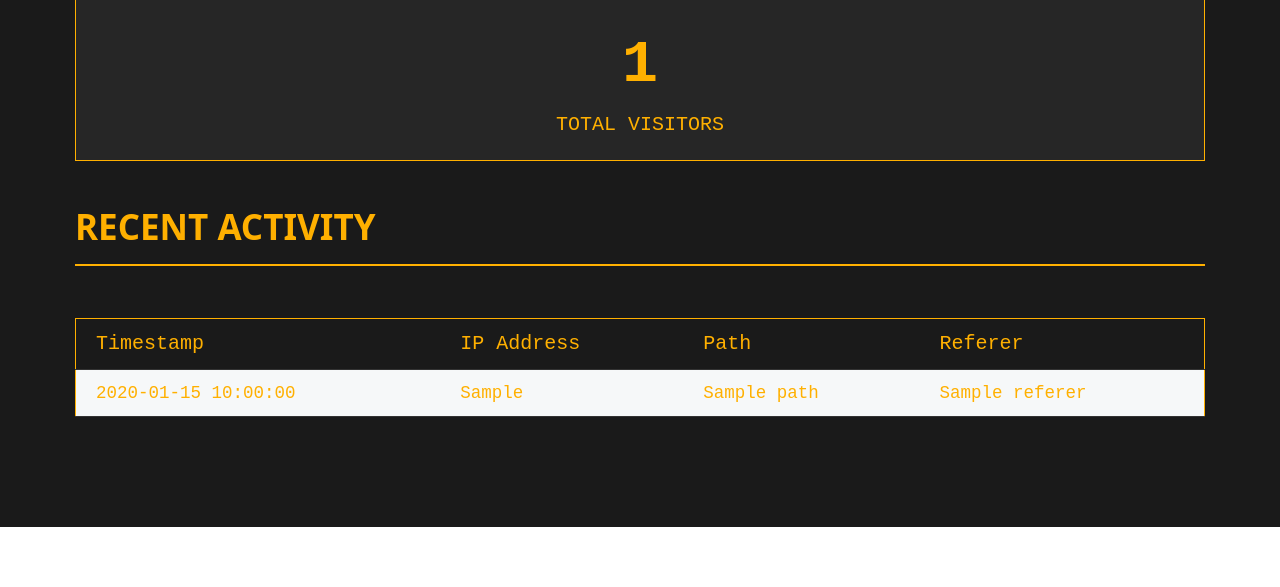
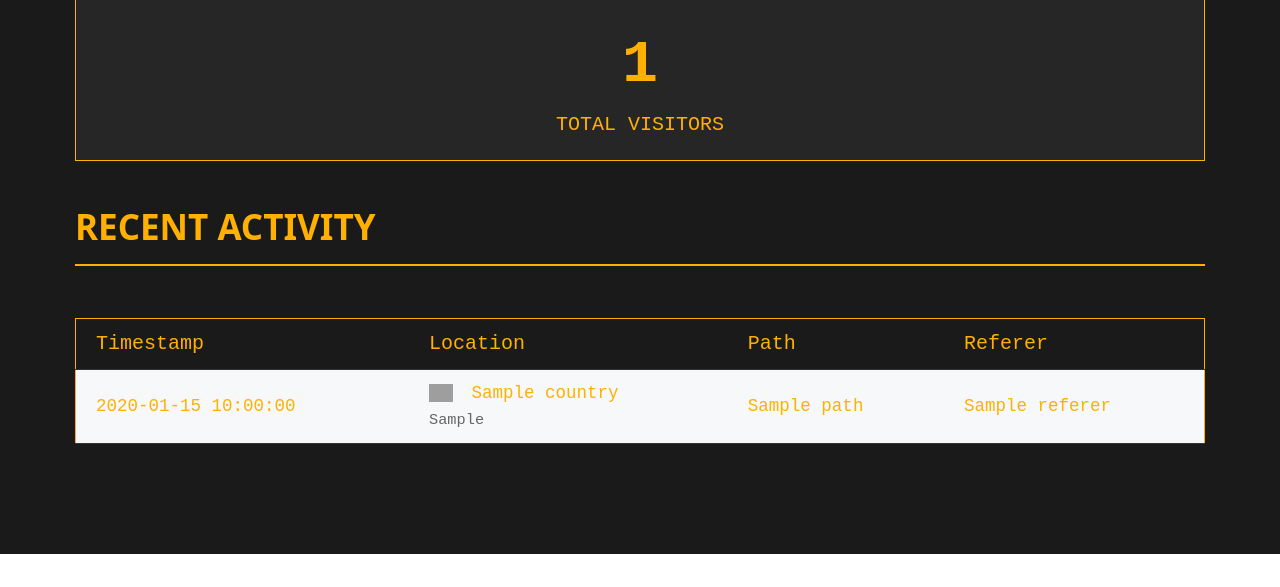
Before and after one commit to mrppdex/visitor-tracker, a FastAPI app: template templates/dashboard.html in a window 1280 px wide. Shown: the part 213-800 px from the top of the page. Run offline with FastAPI, Linux system fonts and the light colour scheme; the template is opened without the code that fills it: most values are stand-ins (such as "Sample title", 1, 10 or a date in 2020); parts of the project's set-up code (start-up, migrations or seed data) failed here and were passed over; grey boxes are pictures that could not be loaded.

Commit message:
feat: add GeoIP location and country flags to dashboard

```diff
--- a/main.py
+++ b/main.py
@@ -9,6 +9,7 @@ from sqlalchemy.orm import sessionmaker
 import datetime
 import os
 import secrets
+import requests
 
 # Database setup
 # Using an absolute path or relative to /app in container
@@ -26,6 +27,8 @@ class Visitor(Base):
     user_agent = Column(String)
     referer = Column(String)
     path = Column(String)
+    country = Column(String, nullable=True)
+    country_code = Column(String, nullable=True)
 
 # Ensure data directory exists
 os.makedirs("/app/data", exist_ok=True)
@@ -44,6 +47,18 @@ app.add_middleware(
     allow_headers=["*"],
 )
 
+def get_country_info(ip: str):
+    try:
+        # Use ip-api.com (free for non-commercial use, no key needed for low volume)
+        response = requests.get(f"http://ip-api.com/json/{ip}", timeout=2)
+        if response.status_code == 200:
+            data = response.json()
+            if data.get("status") == "success":
+                return data.get("country"), data.get("countryCode")
+    except Exception:
+        pass
+    return None, None
+
 def get_current_username(credentials: HTTPBasicCredentials = Depends(security)):
     correct_username = os.getenv("ADMIN_USERNAME", "admin")
     correct_password = os.getenv("ADMIN_PASSWORD", "admin")
@@ -61,11 +76,22 @@ def get_current_username(credentials: HTTPBasicCredentials = Depends(security)):
 async def track_visitor(request: Request):
     db = SessionLocal()
     try:
+        # Check X-Forwarded-For because of Sliplane's proxy
+        forwarded_for = request.headers.get("x-forwarded-for")
+        if forwarded_for:
+            ip = forwarded_for.split(",")[0].strip()
+        else:
+            ip = request.client.host
+
+        country, country_code = get_country_info(ip)
+
         visitor = Visitor(
-            ip_address=request.client.host,
+            ip_address=ip,
             user_agent=request.headers.get("user-agent"),
             referer=request.headers.get("referer"),
-            path=request.query_params.get("url", "unknown")
+            path=request.query_params.get("url", "unknown"),
+            country=country,
+            country_code=country_code
         )
         db.add(visitor)
         db.commit()
@@ -98,7 +124,9 @@ async def get_dashboard(request: Request, username: str = Depends(get_current_us
                 "timestamp": v.timestamp.strftime("%Y-%m-%d %H:%M:%S"),
                 "ip": v.ip_address,
                 "path": v.path,
-                "referer": v.referer
+                "referer": v.referer,
+                "country": v.country,
+                "country_code": v.country_code
             })
         return templates.TemplateResponse(request, "dashboard.html", {
             "total_visitors": count,
--- a/requirements.txt
+++ b/requirements.txt
@@ -2,3 +2,4 @@ fastapi>=0.100.0
 uvicorn
 sqlalchemy
 jinja2
+requests
--- a/templates/dashboard.html
+++ b/templates/dashboard.html
@@ -57,7 +57,7 @@
                 <thead>
                     <tr>
                         <th>Timestamp</th>
-                        <th>IP Address</th>
+                        <th>Location</th>
                         <th>Path</th>
                         <th>Referer</th>
                     </tr>
@@ -66,7 +66,19 @@
                     {% for visitor in recent_visitors %}
                     <tr>
                         <td>{{ visitor.timestamp }}</td>
-                        <td>{{ visitor.ip }}</td>
+                        <td>
+                            {% if visitor.country_code %}
+                            <img src="https://flagcdn.com/24x18/{{ visitor.country_code.lower() }}.png"
+                                 width="24" height="18"
+                                 alt="{{ visitor.country }}"
+                                 style="vertical-align: middle; margin-right: 8px;">
+                            {{ visitor.country }}
+                            {% else %}
+                            Unknown
+                            {% endif %}
+                            <br/>
+                            <small style="color: #666;">{{ visitor.ip }}</small>
+                        </td>
                         <td>{{ visitor.path }}</td>
                         <td>{{ visitor.referer or 'None' }}</td>
                     </tr>
```
